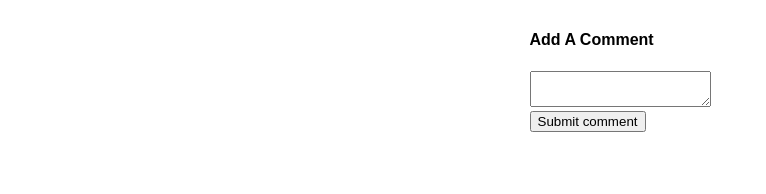
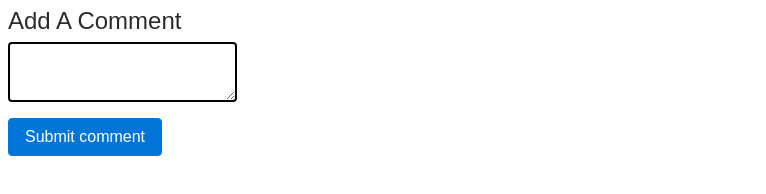
Before and after one commit to bdog72/add_a_comment, a React app: page / in a window 1280 px wide. Shown: the whole page, without its empty margins (0-766 px from the left). Built offline with nearby package versions, Linux system fonts and the light colour scheme; some packages are replaced by stand-ins of ours.

Commit message:
added some bootstrap

```diff
--- a/package.json
+++ b/package.json
@@ -17,6 +17,7 @@
     "babel-preset-es2015": "^6.24.1",
     "babel-preset-react": "^6.24.1",
     "babel-preset-stage-0": "^6.24.1",
+    "bootstrap": "4.0.0-alpha.6",
     "browser-sync": "^2.18.13",
     "browser-sync-webpack-plugin": "^1.2.0",
     "chai": "^4.1.0",
--- a/src/components/App.js
+++ b/src/components/App.js
@@ -4,9 +4,17 @@ import CommentList from './comment_list'
 class App extends Component {
   render () {
     return (
-      <div className='main'>
-        <CommentBox />
-        <CommentList />
+      <div>
+        <div className='d-flex'>
+          <div className='p-2'>
+            <CommentBox />
+          </div>
+        </div>
+        <div className='d-flex'>
+          <div className='p-2'>
+            <CommentList />
+          </div>
+        </div>
       </div>
     )
   }
--- a/src/components/comment_box.js
+++ b/src/components/comment_box.js
@@ -28,16 +28,18 @@ class CommentBox extends Component {
       <form
         onSubmit={this.handleSubmit}
         className='comment-box'>
-        <h4>Add A Comment</h4>
-        <textarea
-          value={this.state.comment}
-          onChange={this.handleChange}
-        />
+        <div className='form-group'>
+          <h4>Add A Comment</h4>
+          <textarea
+            className='form-control'
+            value={this.state.comment}
+            onChange={this.handleChange}
+          />
+        </div>
 
         <div>
-          <button action='submit'>Submit comment</button>
+          <button className='btn btn-primary' action='submit'>Submit comment</button>
         </div>
-
       </form>
     )
   }
--- a/src/components/comment_list.js
+++ b/src/components/comment_list.js
@@ -2,10 +2,10 @@ import React from 'react'
 import { connect } from 'react-redux'
 
 const CommentList = (props) => {
-  const list = props.comments.map(comment => <li key={comment}>{comment}</li>)
+  const list = props.comments.map(comment => <li className='list-group-item' key={comment}>{comment}</li>)
 
   return (
-    <ul className='comment-list'>
+    <ul className='list-group'>
       {list}
     </ul>
   )
--- a/src/index.html
+++ b/src/index.html
@@ -5,6 +5,7 @@
   <meta name="viewport" content="width=device-width, user-scalable=no, minimum-scale=1.0, maximum-scale=1.0">
   <title>React Testing</title>
   <style>#root .loading { position: fixed; top: 0; right: 0; left: 0; bottom: 0; display: flex; justify-content: center; align-items: center; }</style>
+  <link rel="stylesheet" href="https://maxcdn.bootstrapcdn.com/bootstrap/4.0.0-alpha.6/css/bootstrap.min.css" integrity="sha384-rwoIResjU2yc3z8GV/NPeZWAv56rSmLldC3R/AZzGRnGxQQKnKkoFVhFQhNUwEyJ" crossorigin="anonymous">
 </head>
 <body>
   <!-- This HTML file is a template. You can add webfonts, meta tags,
--- a/src/styles/screen.scss
+++ b/src/styles/screen.scss
@@ -12,8 +12,14 @@ body {
   font: $base-text-size / 1 $base-font-family;
 }
 
-.main {
-  display: flex;
-  justify-content: center;
-  margin: 10px;
+// .main {
+//   // display: flex;
+//   // justify-content: center;
+//   // flex-direction: column;
+//   margin: 10px;
+//   max-width: 50%;
+// }
+
+.form-control {
+  border: 2px solid black;
 }
```
Also changed, not shown: 1 other file.
